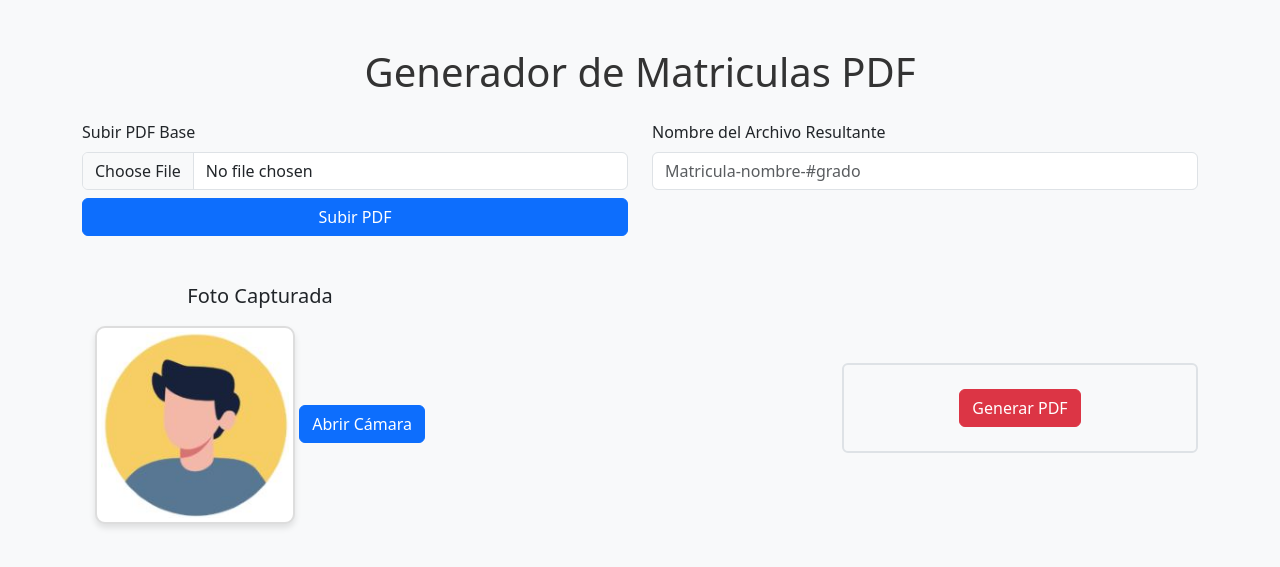
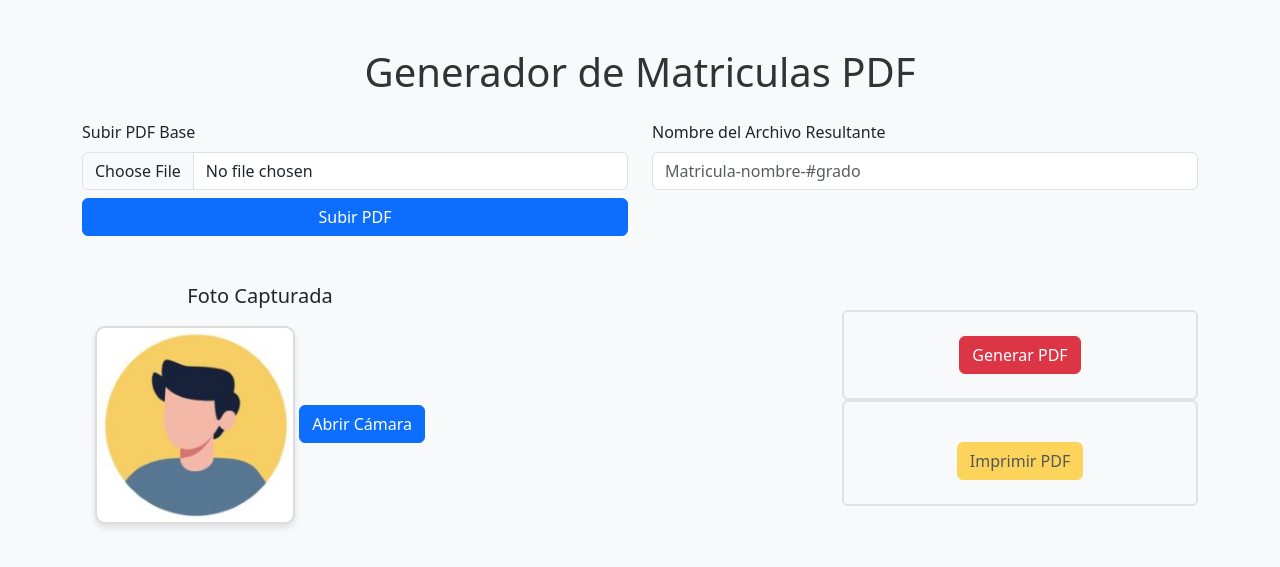
Before and after one commit to JOR4M0519/FormImagePDF, a Flask app: page / in a window 1280 px wide. Shown: the top 567 px of the page. Run offline with Flask 3, Linux system fonts and the light colour scheme; some libraries are stand-ins or nearby versions.

Commit message:
Button Print

```diff
--- a/app.py
+++ b/app.py
@@ -1,5 +1,5 @@
 import os
-from flask import Flask, render_template, request, jsonify
+from flask import Flask, render_template, request, jsonify, send_from_directory
 from werkzeug.utils import secure_filename
 import cv2
 from PIL import Image
@@ -45,14 +45,25 @@ def capture_photo(photo_path):
 def index():
     return render_template("index.html")
 
+
+@app.route("/PDF/<path:filename>")
+def serve_pdf(filename):
+    """Permitir que los PDFs generados sean accesibles desde el navegador."""
+    return send_from_directory(app.config["PDF_FOLDER"], filename)
+
+
 @app.route("/upload_pdf", methods=["POST"])
 def upload_pdf():
     file = request.files["pdf_file"]
     if file:
         filename = secure_filename(file.filename)
         pdf_path = os.path.join(app.config["UPLOAD_FOLDER"], filename)
-        file.save(pdf_path)
-        return jsonify({"success": True, "message": "PDF subido correctamente.", "path": pdf_path})
+        try:
+            file.save(pdf_path)
+            return jsonify({"success": True, "message": "PDF subido correctamente.", "path": pdf_path})
+        except Exception as e:
+            return jsonify({"success": False, "message": "El archivo no se subó correctamente.", "path": pdf_path})
+
     return jsonify({"success": False, "message": "Error al subir el PDF."})
 
 @app.route("/capture_photo", methods=["POST"])
--- a/static/js/scripts.js
+++ b/static/js/scripts.js
@@ -47,6 +47,7 @@ function generatePDF() {
         .then((data) => {
             if (data.success) {
                 showAlert(data.message, "success");
+                document.getElementById("printPDF").disabled = false
             } else {
                 showAlert(data.message, "danger");
             }
@@ -58,15 +59,43 @@ function generatePDF() {
 }
 
 
+function printGeneratedPDF() {
+    // Obtener el nombre del PDF generado
+    const pdfName = document.getElementById("result_name").value.trim();
+
+    if (!pdfName) {
+        alert("Por favor, ingresa un nombre válido para el archivo PDF.");
+        return;
+    }
+
+    const pdfPath = `/PDF/${pdfName}.pdf`; // Ruta del PDF generado
+
+    // Abre el PDF en una nueva ventana/pestaña
+    const printWindow = window.open(pdfPath, "_blank");
+
+    if (printWindow) {
+        // Esperar a que el PDF cargue y luego imprimirlo automáticamente
+        printWindow.onload = () => {
+            printWindow.print();
+        };
+    } else {
+        alert("No se pudo abrir el PDF. Verifica la ruta o los permisos.");
+    }
+}
+
+
+
+
 let videoStream; // Variable global para el stream de la cámara
 
 // Inicializar la cámara cuando el modal se abre
 function startCamera() {
     const result_name = document.getElementById("result_name").value;
-    if(result_name!=""){
-    const video = document.getElementById("camera-stream");
+    console.log(result_name != "" , result_name.includes("Matricula"))
+    if(result_name != "" && result_name.includes("Matricula")){
+        const video = document.getElementById("camera-stream");
 
-    navigator.mediaDevices
+        navigator.mediaDevices
         .getUserMedia({ video: true })
         .then((stream) => {
             videoStream = stream;
@@ -80,7 +109,7 @@ function startCamera() {
         const modalInstance = bootstrap.Modal.getInstance(modalElement);
         stopCamera()
         modalInstance.hide();
-        showAlert("Digite el nombre para guardar 'Nombre del Archivo Resultante' ","danger")
+        showAlert("Digite el nombre correcto para guardar 'Nombre del Archivo Resultante' ","danger")
     }
 }
 
--- a/templates/index.html
+++ b/templates/index.html
@@ -47,6 +47,11 @@
                 <div class="border border-2 p-4 rounded">
                     <button type="button" class="btn btn-danger" onclick="generatePDF()">Generar PDF</button>
                 </div>
+
+                <div class="border border-2 p-4 rounded">
+                    <button type="button" id="printPDF" class="btn btn-warning mt-3" disabled onclick="printGeneratedPDF()">Imprimir PDF</button>
+                </div>
+
             </div>
         </div>
 
```
